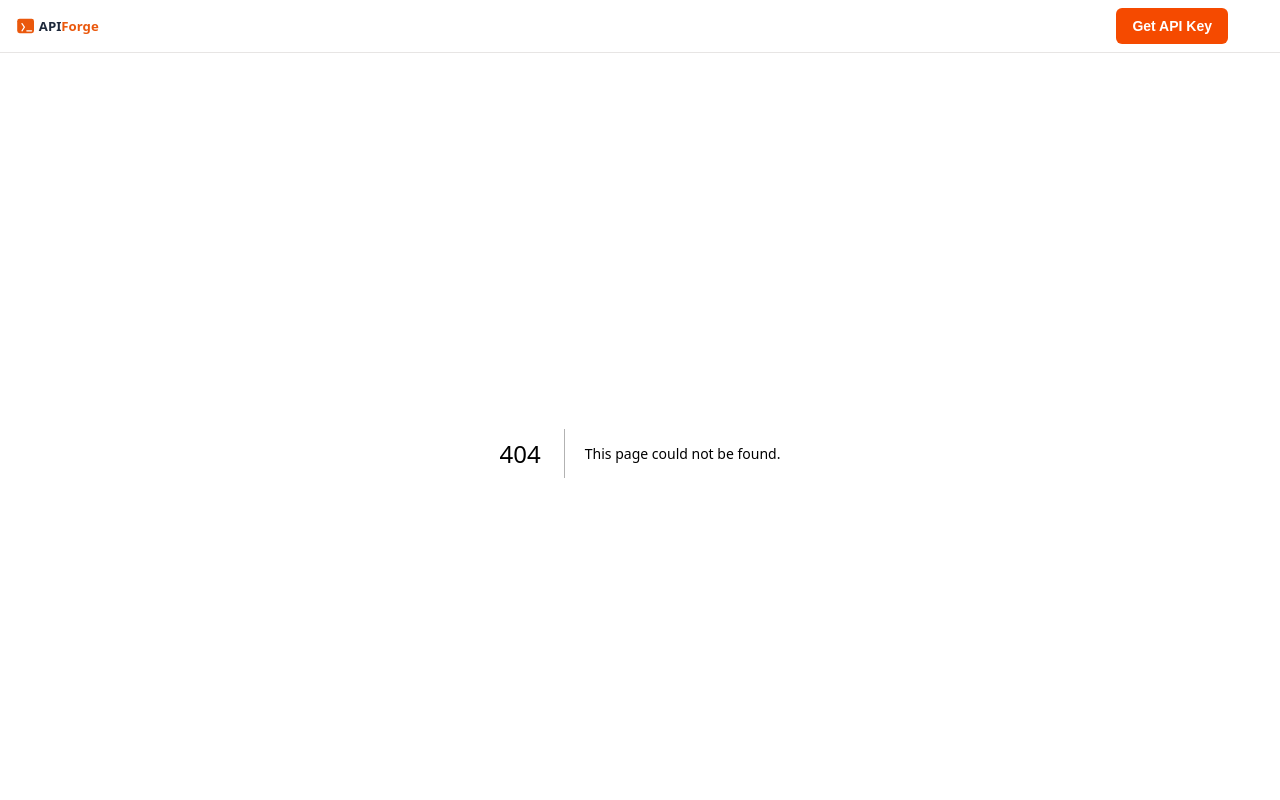
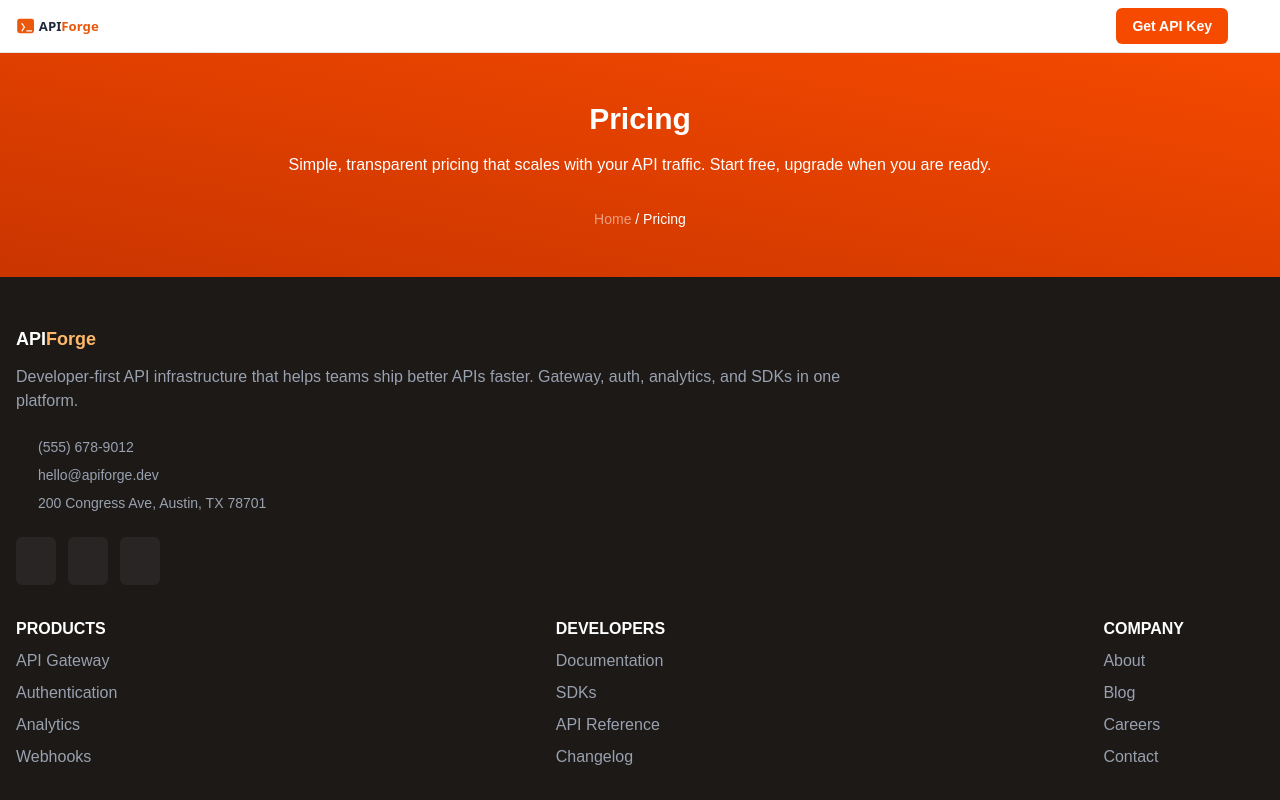
Before and after one commit to seesmof/API-Forge-Clone, a Next.js app in the folder src/: page /pricing in a window 1280 px wide. Before the commit this address had no page. Shown: the top 800 px of the page. Built offline with nearby package versions, Linux system fonts and the light colour scheme; some icons are missing.

Commit message:
feat: add hero to pricing page

```diff
--- a/src/app/page.tsx
+++ b/src/app/page.tsx
@@ -1,7 +1,7 @@
-import ContactSection from "@/components/index/ContactSection";
 import HeroSection from "@/components/index/HeroSection";
 import PlatformSection from "@/components/index/PlatformSection";
 import StartSection from "@/components/index/StartSection";
+import ContactSection from "@/components/index/ContactSection";
 
 export default function Page() {
   return (
--- /dev/null
+++ b/src/app/pricing/page.tsx
@@ -0,0 +1,27 @@
+import Link from "next/link";
+
+export default function Page() {
+  return (
+    <>
+      {/* Hero */}
+      <section className="bg-linear-to-bl from-orange-600 to-orange-700">
+        <div className="px-4 py-12 mx-auto max-w-3xl text-center text-white">
+          <h1 className="font-bold text-3xl">Pricing</h1>
+          <p className="py-4">
+            Simple, transparent pricing that scales with your API traffic. Start
+            free, upgrade when you are ready.
+          </p>
+          <p className="text-sm mt-4">
+            <Link
+              className="text-white/50 hover:text-white duration-150"
+              href="/"
+            >
+              Home
+            </Link>{" "}
+            / Pricing
+          </p>
+        </div>
+      </section>
+    </>
+  );
+}
--- a/src/app/services/page.tsx
+++ b/src/app/services/page.tsx
@@ -1,7 +1,7 @@
 import HeroSection from "@/components/services/HeroSection";
 import PlatformSection from "@/components/services/PlatformSection";
+import WorksSection from "@/components/services/WorksSection";
 import ReadySection from "@/components/services/ReadySection";
-import WorksSection from "@/components/services/WorksSection";
 
 export default function Page() {
   return (
--- a/src/components/index/StartSection.tsx
+++ b/src/components/index/StartSection.tsx
@@ -125,7 +125,7 @@ const QuestionComponent = ({ title, content }: Question) => {
         onClick={() => setIsOpen((isOpen) => !isOpen)}
       >
         <h3 className="font-bold">{title}</h3>
-        <button className="rounded-full bg-stone-300 h-8 w-8 flex items-center justify-center">
+        <button className="rounded-full bg-stone-200/50 h-8 w-8 flex items-center justify-center">
           {isOpen ? "x" : "+"}
         </button>
       </div>
```
